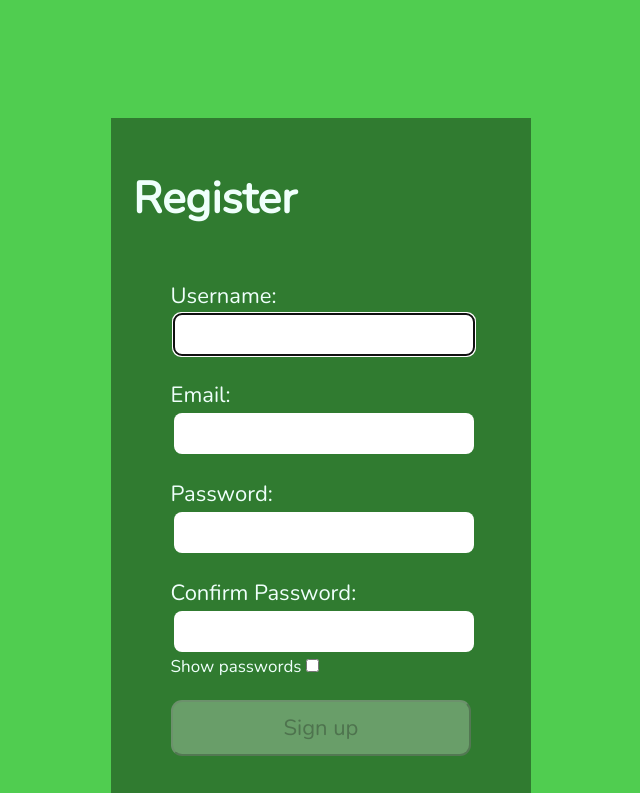
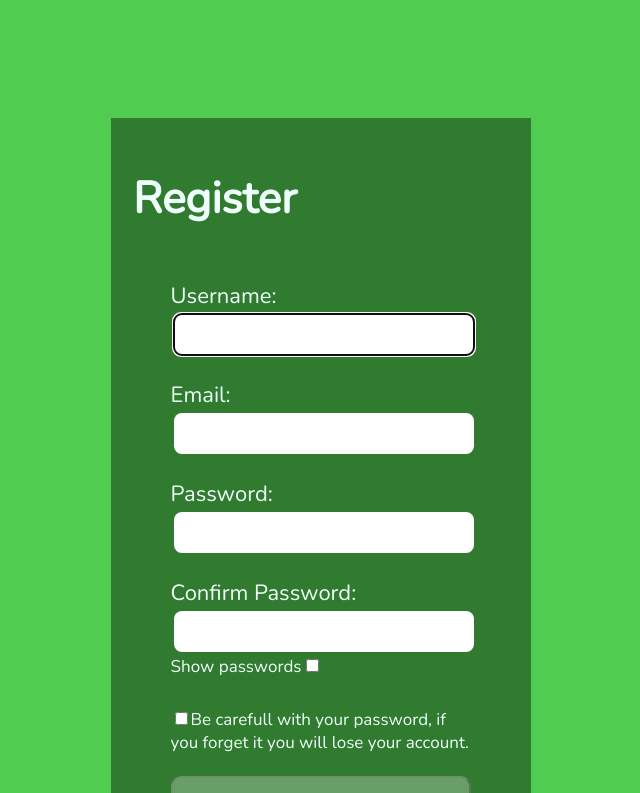
Before and after one commit to BHN16/frontseguridad, a React (Create React App) app: page /register in a window 1280 px wide. Shown: the top 793 px of the page, without its empty margins (319-959 px from the left). Built offline with nearby package versions, Linux system fonts and the light colour scheme.

Commit message:
feat: Verify Register

```diff
--- a/src/views/Register/Register.js
+++ b/src/views/Register/Register.js
@@ -144,6 +144,13 @@ function Register() {
                         matchFocus={ matchFocus }
                         showPassword={ showPassword }
                         setShowPassword={ setShowPassword } />
+
+                        <br/>
+                    <div style={{ padding: 0, fontSize: '17px'}}>
+                        <input type="checkbox" label='ABC' required />
+                        <span>Be carefull with your password, if you forget it you will lose your account.</span>
+                    </div>
+
                     <button disabled={ !validName || !validPwd || !validMatch || !validEmail ? true : false} className='register-button'>
                         Sign up
                     </button>
```
